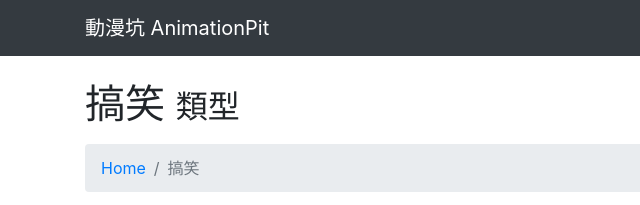
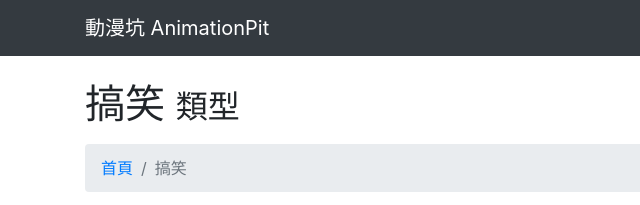
Before and after one commit to ktc87/AnimationPit.github.io, a website: page portfolio-1-col.html in a window 1280 px wide. Shown: the top 205 px of the page, 0-640 px from the left. Drawn offline with Linux system fonts and the light colour scheme.

Commit message:
Update portfolio-1-col.html

```diff
--- a/portfolio-1-col.html
+++ b/portfolio-1-col.html
@@ -99,7 +99,7 @@
 
     <ol class="breadcrumb">
       <li class="breadcrumb-item">
-        <a href="index.html">Home</a>
+        <a href="index.html">首頁</a>
       </li>
       <li class="breadcrumb-item active">搞笑</li>
     </ol>
```
